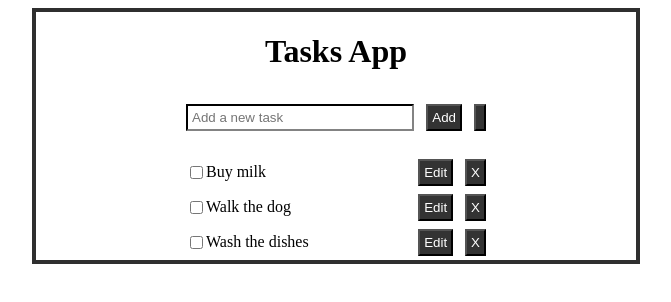
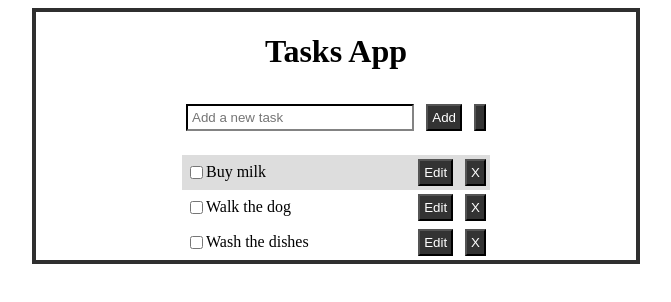
Before and after one commit to NidzaJov/vezbe-repo, a Vue app in the folder VueVezbe/tasks-app/: page / in a window 1280 px wide. In both pictures the pointer is over the element 640 px from the left and 172 px from the top of the page. Shown: the top 302 px of the page, without its empty margins (304-975 px from the left). Built offline with nearby package versions, Linux system fonts and the light colour scheme.

Commit message:
change background color on hover

```diff
--- a/VueVezbe/tasks-app/src/components/SingleTask.vue
+++ b/VueVezbe/tasks-app/src/components/SingleTask.vue
@@ -86,6 +86,9 @@ export default {
   cursor: pointer;
   display: flex;
   align-items: center;
+  &:hover {
+    background-color: #DDDDDD
+  }
 
     .checkbox {
       margin-right: $padding-l;
```
